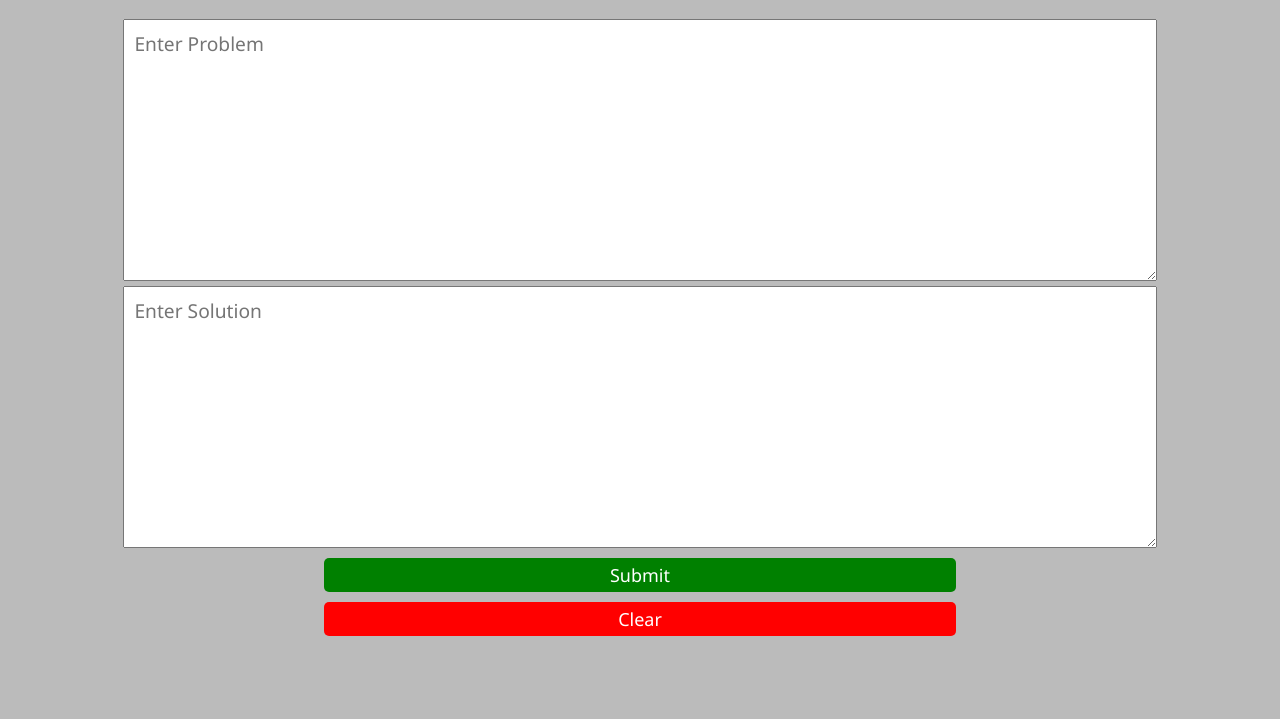
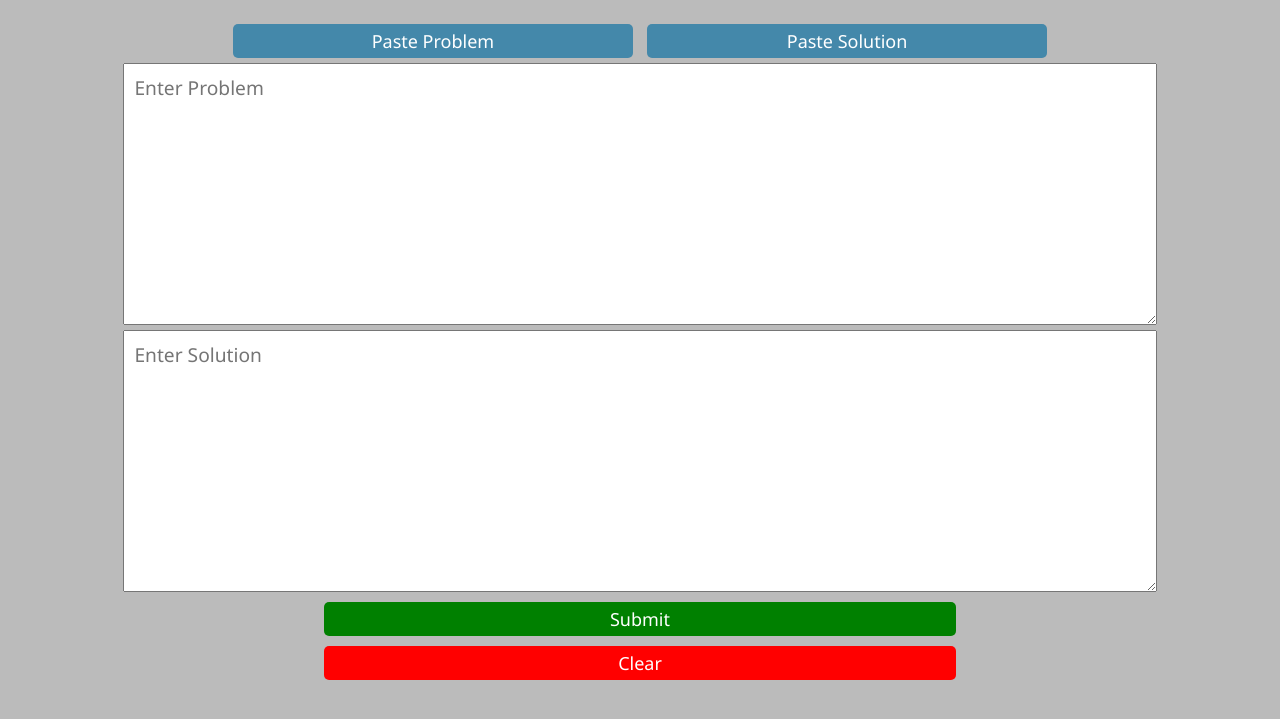
Before and after one commit to areebuzair/CopyPasta, a website: page index.html in a window 1280 px wide. Shown: the part 67-786 px from the top of the page. Drawn offline with Linux system fonts and the light colour scheme.

Commit message:
Added auto paste button

```diff
--- a/index.html
+++ b/index.html
@@ -1,25 +1,29 @@
 <!DOCTYPE html>
 <html lang="en">
+
 <head>
     <meta charset="UTF-8">
     <meta name="viewport" content="width=device-width, initial-scale=1.0">
     <title>Append to Text File</title>
     <style>
-        *{
+        * {
             font-family: 'Segoe UI', Tahoma, Geneva, Verdana, sans-serif;
         }
-        body{
+
+        body {
             background-color: #BBB;
             text-align: center;
         }
-        textarea{
+
+        textarea {
             font-size: larger;
             width: 80%;
             margin: 0 auto;
             padding: 10px;
             height: 30vh;
         }
-        button{
+
+        button {
             padding: 5px;
             font-size: large;
             background-color: green;
@@ -30,28 +34,54 @@
             display: inline-block;
             text-align: center;
             margin: 5px;
+            cursor: pointer;
         }
-        button:hover{
+
+        button:hover {
             background-color: lightgreen;
             color: black;
         }
-        button[type=reset]{
+
+        button[type=reset] {
             background-color: red;
             color: white;
         }
-        button[type=reset]:hover{
+
+        button[type=reset]:hover {
             background-color: rgb(255, 147, 24);
             color: black;
         }
+        button[type=button] {
+            background-color: #48A;
+            color: white;
+            min-width: auto;
+            width: 40%;
+            max-width: 400px;
+        }
+
+        button[type=button]:hover {
+            background-color: #7DF;
+            color: black;
+        }
     </style>
+    <script>
+        async function paste(target) {
+            const text = await navigator.clipboard.readText();
+            target.value = text;
+        }
+    </script>
 </head>
+
 <body>
     <h1>Append to Text File</h1>
     <form action="/" method="POST">
-        <textarea id="textInput" name="textInputProblem" required placeholder="Enter Problem"></textarea><br>
-        <textarea id="textInput" name="textInputSolution" required placeholder="Enter Solution"></textarea><br>
+        <button type="button" onclick="paste(document.getElementById('textInputProblem'))">Paste Problem</button>
+        <button type="button" onclick="paste(document.getElementById('textInputSolution'))">Paste Solution</button>
+        <textarea id="textInputProblem" name="textInputProblem" required placeholder="Enter Problem"></textarea><br>
+        <textarea id="textInputSolution" name="textInputSolution" required placeholder="Enter Solution"></textarea><br>
         <button type="submit">Submit</button><br>
         <button type="reset">Clear</button>
     </form>
 </body>
+
 </html>
```
